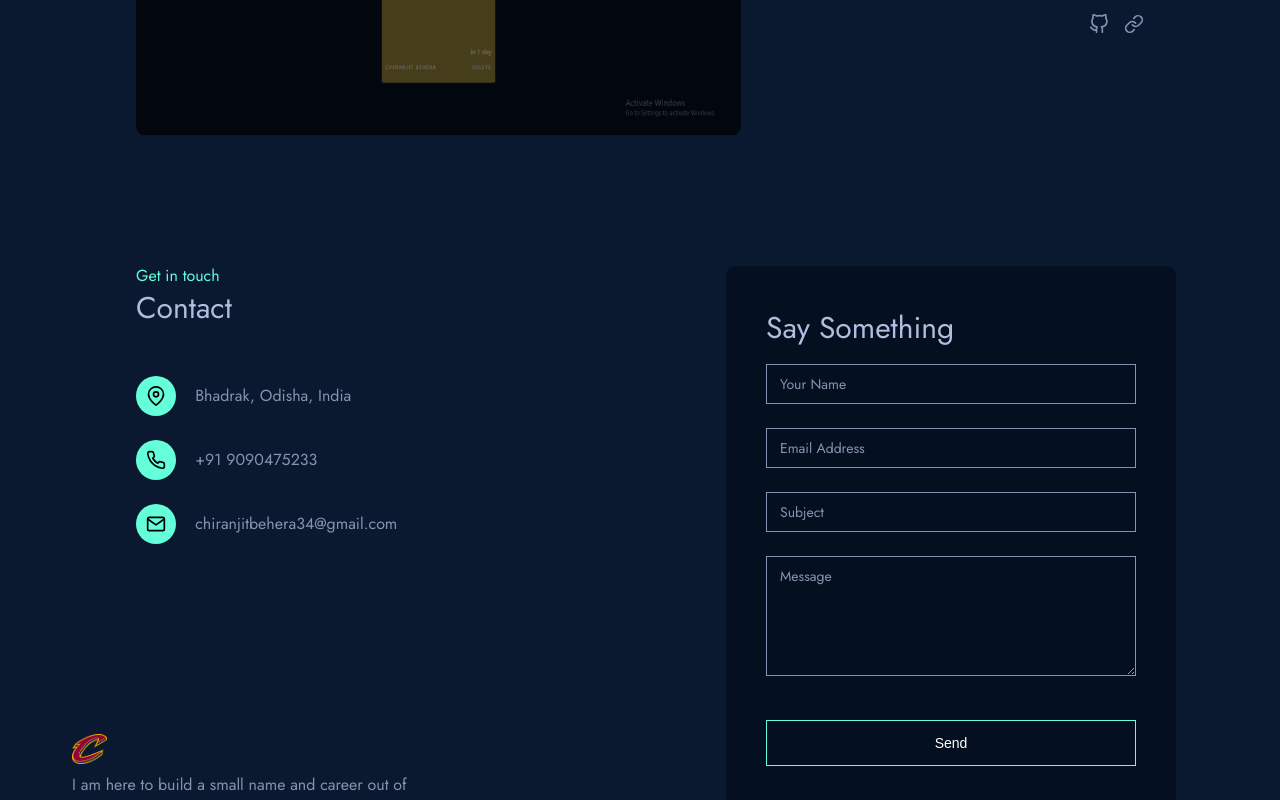
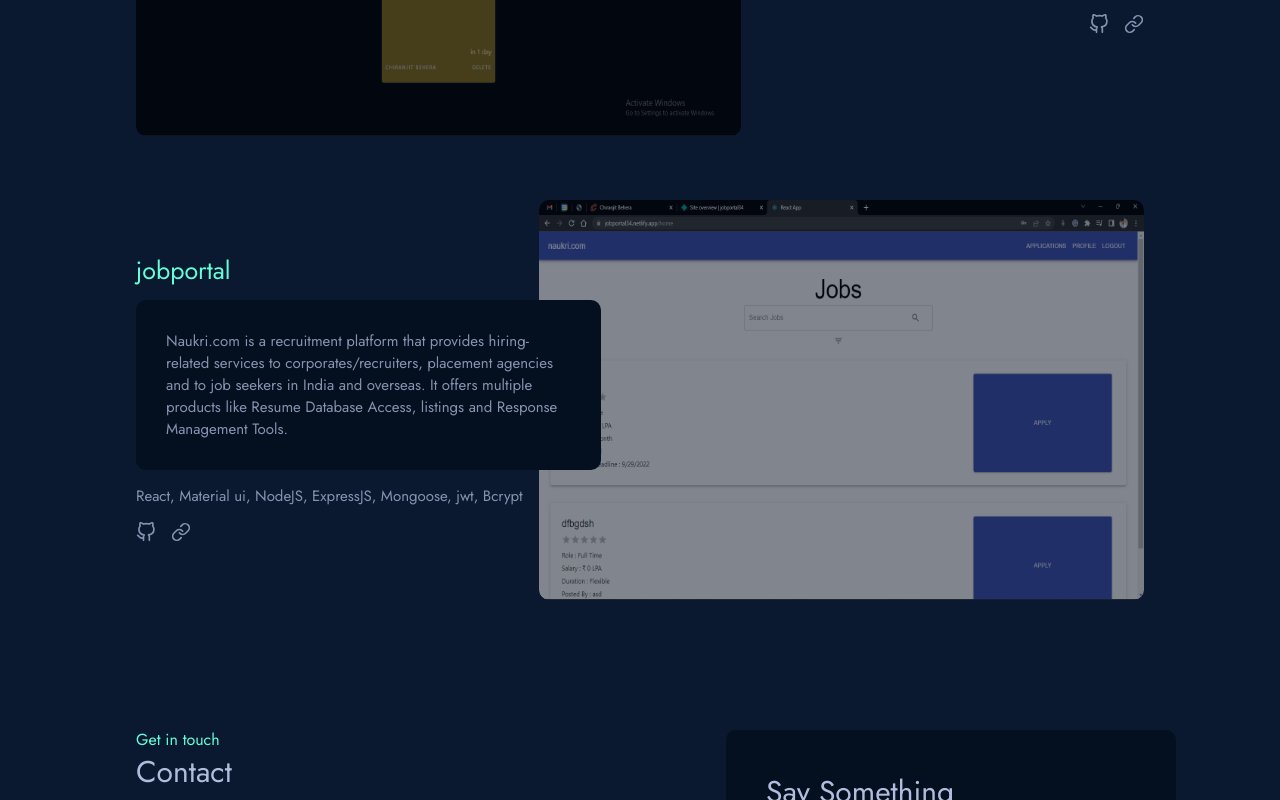
Before and after one commit to Chiranjit34/portfolio, a React (Create React App) app in the folder portfolio-main/: page / in a window 1280 px wide. Shown: the part 3855-4655 px from the top of the page. Built offline with nearby package versions, Linux system fonts and the light colour scheme.

Commit message:
project added

```diff
--- a/portfolio-main/src/components/Contact.jsx
+++ b/portfolio-main/src/components/Contact.jsx
@@ -83,8 +83,18 @@
             className="services__section__content__right__form"
           >
             <div className="home__section__heading">Say Something</div>
-            <InputBox placeholder="Your Name" name="name" type="text" />
-            <InputBox placeholder="Email Address" name="email" type="email" />
+            <InputBox
+              placeholder="Your Name"
+              name="name"
+              type="text"
+              required
+            />
+            <InputBox
+              placeholder="Email Address"
+              name="email"
+              type="email"
+              required
+            />
             <InputBox placeholder="Subject" name="subject" type="text" />
             <TextareaBox placeholder="Message" name="message" type="text" />
             <button
--- a/portfolio-main/src/components/Work.jsx
+++ b/portfolio-main/src/components/Work.jsx
@@ -4,6 +4,7 @@
 import sugar from "../assets/sugar.PNG";
 import WorkCard from "./WorkCard";
 import note from "../assets/note.png";
+import job from "../assets/job.png";
 
 export default function Work() {
   return (
@@ -67,7 +68,7 @@
           "Mongoose",
           "cors",
           "jwt",
-          "Bcrypt"
+          "Bcrypt",
         ]}
         heading={["NotesApp"]}
         banner={note}
@@ -75,6 +76,23 @@
         siteLink="https://noteapp34.netlify.app/"
         githubLink="https://github.com/Chiranjit34/NotesApp"
       />
+      <WorkCard
+        right
+        tech={[
+          "React",
+          "Material ui",
+          "NodeJS",
+          "ExpressJS",
+          "Mongoose",
+          "jwt",
+          "Bcrypt",
+        ]}
+        heading={["jobportal"]}
+        banner={job}
+        info="Naukri.com is a recruitment platform that provides hiring-related services to corporates/recruiters, placement agencies and to job seekers in India and overseas. It offers multiple products like Resume Database Access, listings and Response Management Tools."
+        siteLink="https://jobportal34.netlify.app/"
+        githubLink="https://github.com/Chiranjit34/jobProtal"
+      />
     </section>
   );
 }
```
Also changed, not shown: portfolio-main/src/assets/job.png (added).
